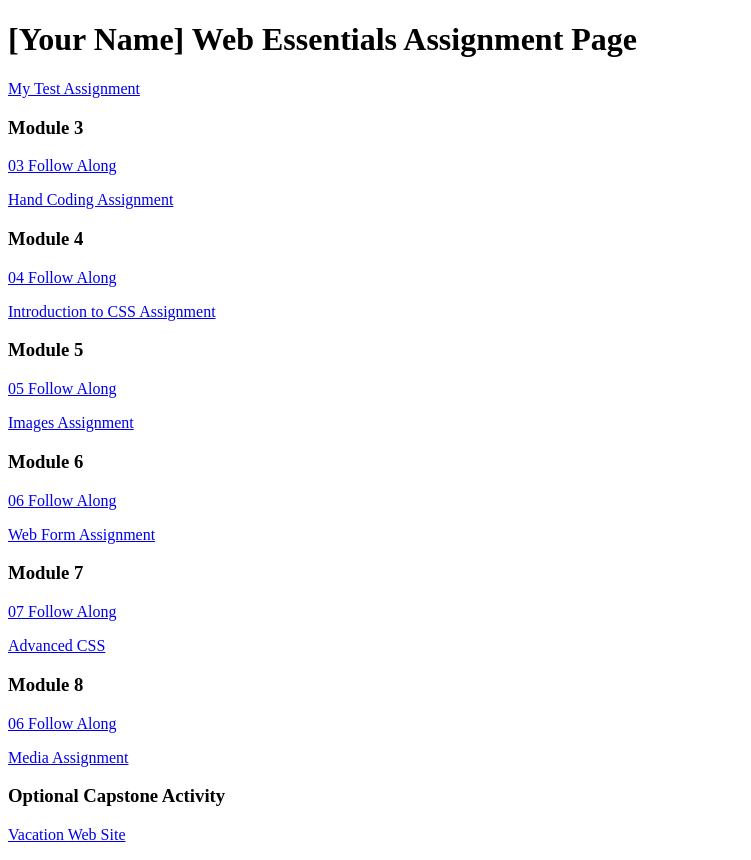
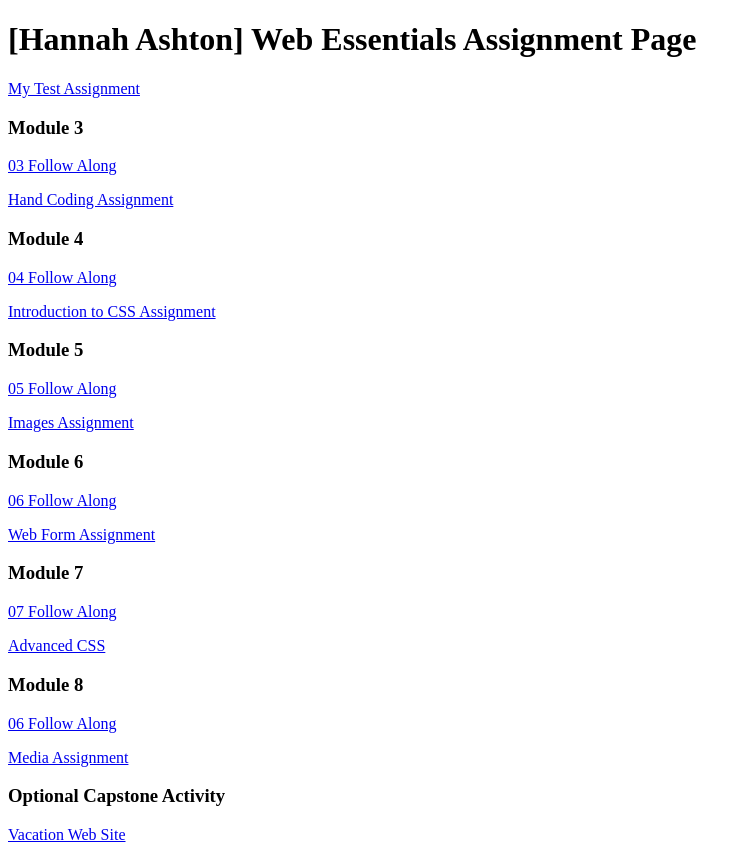
Before and after one commit to ha1357/dwdd1600, a plain HTML site: page index.html in a window 1280 px wide. Shown: the whole page, without its empty margins (0-751 px from the left). Drawn offline with Linux system fonts and the light colour scheme.

Commit message:
Update index.html

```diff
--- a/index.html
+++ b/index.html
@@ -6,7 +6,7 @@
 		<title>dwdd 1600 assignment list page</title>
 	</head>
 	<body>
-		<h1>[Your Name] Web Essentials Assignment Page</h1>
+		<h1>[Hannah Ashton] Web Essentials Assignment Page</h1>
 		<p><a href="01test">My Test Assignment</a></p>
 
 		<h3>Module 3</h3>
```
